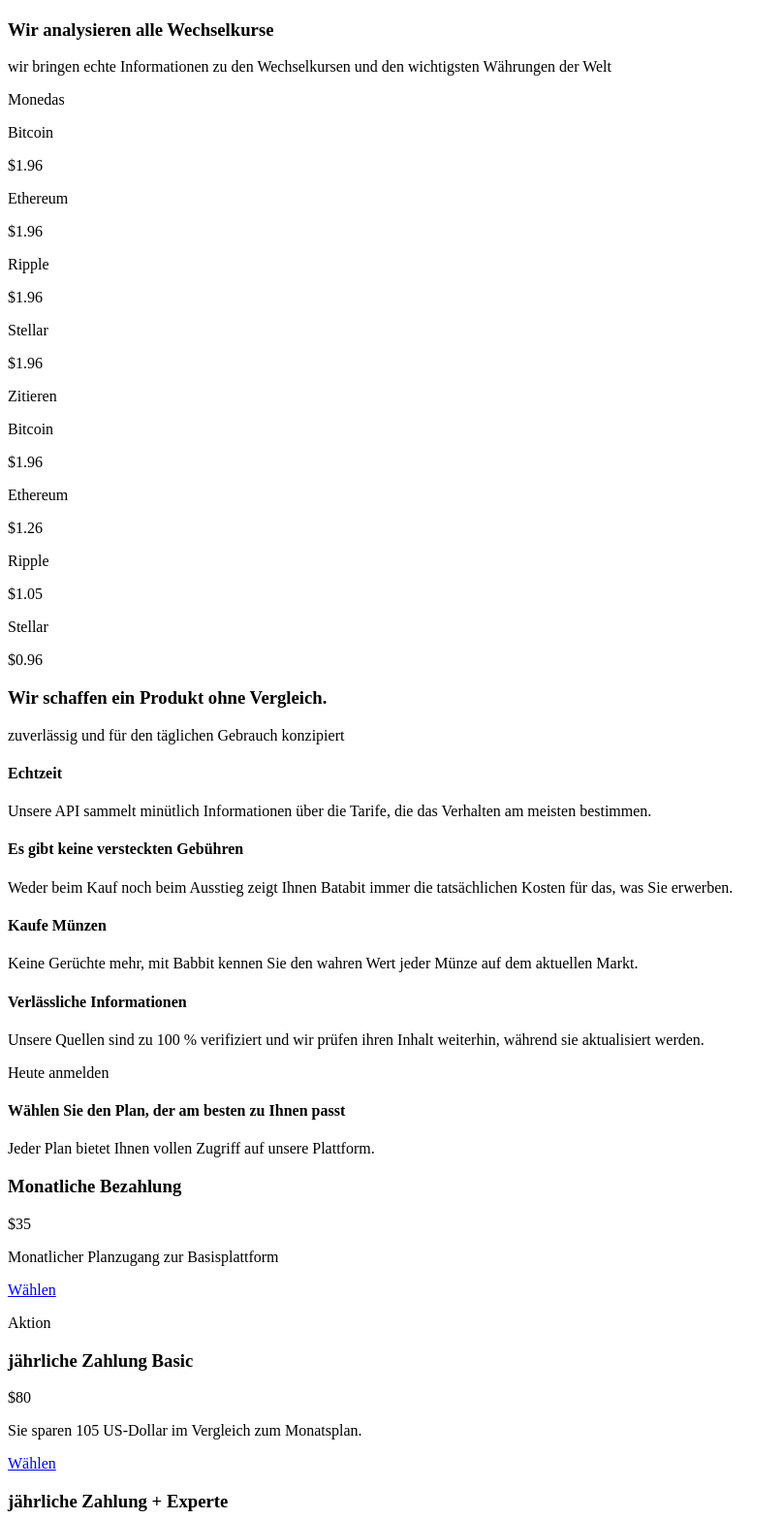
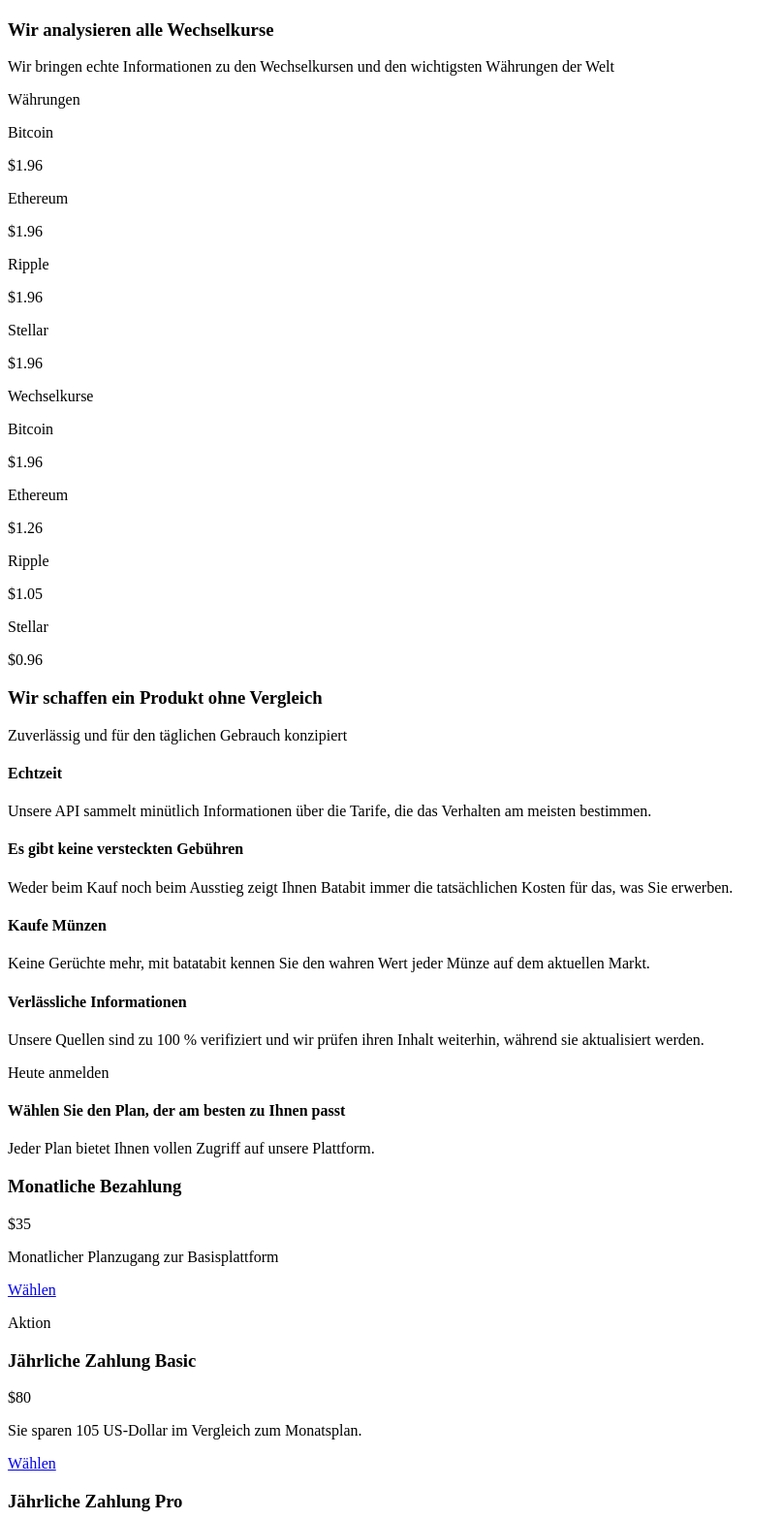
Before and after one commit to CRISSFMB/cripto-landing-page-add-portfolio, a website: page public/index.html in a window 1280 px wide. Shown: the part 353-1920 px from the top of the page at 97% size, without its empty margins (0-808 px from the left). Drawn offline with Linux system fonts and the light colour scheme; files whose address does not match are found by name.

Commit message:
fix text

```diff
--- a/public/index.html
+++ b/public/index.html
@@ -49,7 +49,7 @@
                 <div class="content-info">
 
                     <h3 class="content-info__title">Wir analysieren alle Wechselkurse</h3>
-                    <p class="content-info__paragraph">wir bringen echte Informationen zu den Wechselkursen und den wichtigsten Währungen der Welt </p>
+                    <p class="content-info__paragraph">Wir bringen echte Informationen zu den Wechselkursen und den wichtigsten Währungen der Welt </p>
                 </div>
 
 
@@ -60,7 +60,7 @@
                 <div class="container-flex-card">
                     <div class="card">
 
-                        <p class="card__title">Monedas</p>
+                        <p class="card__title">Währungen</p>
 
                         <div class="content-items-grid">
 
@@ -98,7 +98,7 @@
 
                     <div class="card">
 
-                        <p class="card__title">Zitieren</p>
+                        <p class="card__title">Wechselkurse</p>
 
                         <div class="content-items-grid">
 
@@ -148,8 +148,8 @@
 
             <div class="container">
 
-                <h3 class="benefits-section__title">Wir schaffen ein Produkt ohne Vergleich.</h3>
-                <p class="benefits-section__paragraph">zuverlässig und für den täglichen Gebrauch konzipiert</p>
+                <h3 class="benefits-section__title">Wir schaffen ein Produkt ohne Vergleich</h3>
+                <p class="benefits-section__paragraph">Zuverlässig und für den täglichen Gebrauch konzipiert</p>
 
                 <div class="grid-benefits">
 
@@ -177,7 +177,7 @@
                         <span class="card-benefits__icon eye"></span>
                         <h4 class="card-benefits__title">Kaufe Münzen</h4>
                         <p class="card-benefits__paragraph">
-                            Keine Gerüchte mehr, mit Babbit kennen Sie den wahren Wert jeder Münze auf dem aktuellen Markt.
+                            Keine Gerüchte mehr, mit batatabit kennen Sie den wahren Wert jeder Münze auf dem aktuellen Markt.
                         </p>
                     </div>
                     <!-- fourth card -->
@@ -214,7 +214,7 @@
                     <p class="card-subscription__price"><span class="card-subscription__price__icon">$</span>35</p>
                     <p class="card-subscription__description">Monatlicher Planzugang zur Basisplattform</p>
 
-                    <a href="#" class="button-card">
+                    <a href="##" class="button-card">
                         <p class="button-card__paragraph">Wählen<span class="button-card__icon"></span></p>
                     </a>
 
@@ -224,12 +224,12 @@
 
                     <span class="card-subscription__special">Aktion</span>
 
-                    <h3 class="card-subscription__title">jährliche Zahlung Basic</h3>
+                    <h3 class="card-subscription__title">Jährliche Zahlung Basic</h3>
 
                     <p class="card-subscription__price"><span class="card-subscription__price__icon">$</span>80</p>
                     <p class="card-subscription__description">Sie sparen 105 US-Dollar im Vergleich zum Monatsplan.</p>
 
-                    <a href="#" class="button-card">
+                    <a href="##" class="button-card">
                         <p class="button-card__paragraph">Wählen<span class="button-card__icon"></span></p>
                     </a>
 
@@ -239,12 +239,12 @@
 
 
 
-                    <h3 class="card-subscription__title">jährliche Zahlung + Experte </h3>
+                    <h3 class="card-subscription__title">Jährliche Zahlung Pro </h3>
 
                     <p class="card-subscription__price"><span class="card-subscription__price__icon">$</span>105</p>
                     <p class="card-subscription__description">Sie sparen 129 US-Dollar im Vergleich zum Monatsplan.</p>
 
-                    <a href="#" class="button-card">
+                    <a href="##" class="button-card">
                         <p class="button-card__paragraph">Wählen<span class="button-card__icon"></span></p>
                     </a>
 
```
